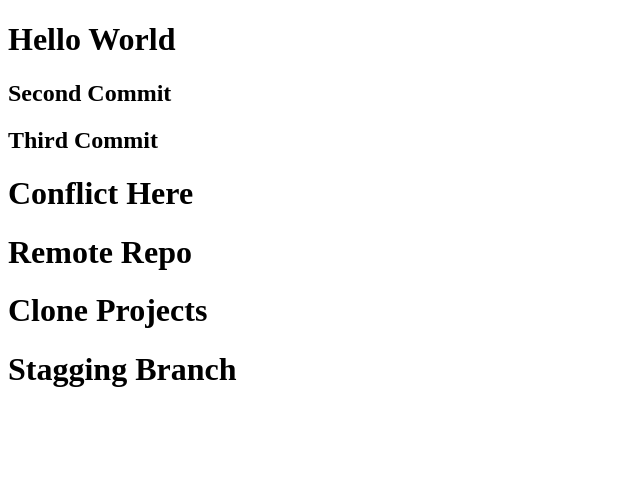
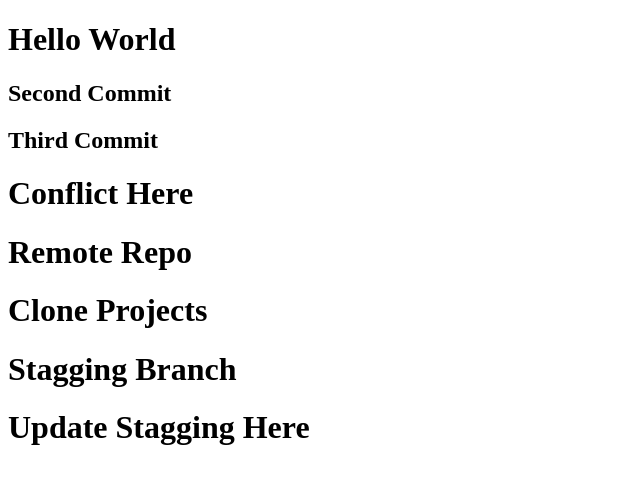
Before and after one commit to tuananhwtpq/Learn_Git, a plain HTML site: page index.html in a window 1280 px wide. Shown: the whole page, without its empty margins (0-640 px from the left). Drawn offline with Linux system fonts and the light colour scheme.

Commit message:
update stagging here

```diff
--- a/index.html
+++ b/index.html
@@ -14,5 +14,6 @@
     <h1>Clone Projects</h1>
     <h1>Stagging Branch</h1>
 
+    <h1>Update Stagging Here</h1>
 </body>
 </html>
```
